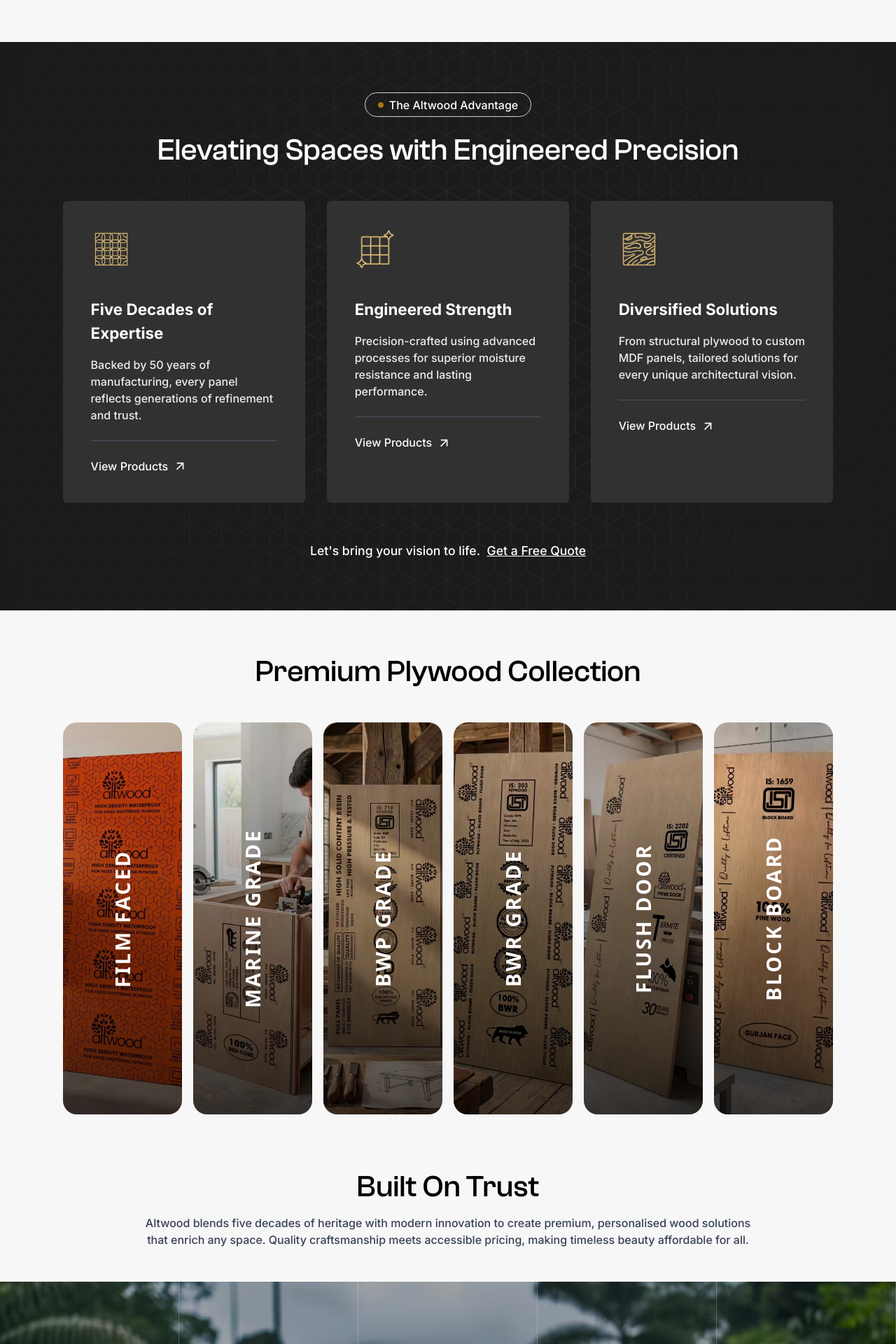
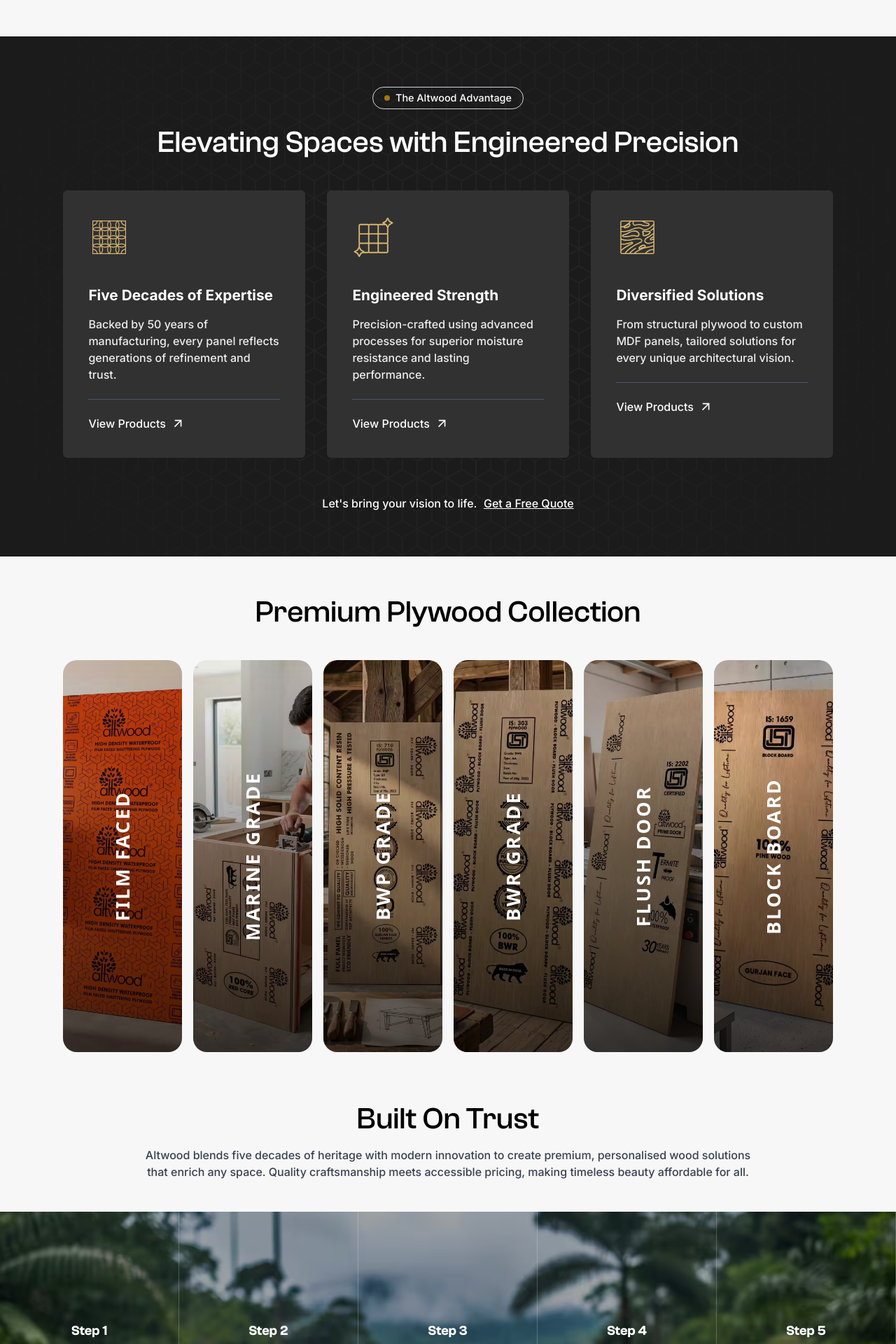
Before and after one commit to josephpal27/altwood, a Next.js app: page / in a window 1280 px wide. Shown: the part 1480-3400 px from the top of the page at 70% size. Built offline with nearby package versions, Linux system fonts and the light colour scheme.

Commit message:
Built On Trust Responsiveness added

```diff
--- a/src/components/home/Advantage.jsx
+++ b/src/components/home/Advantage.jsx
@@ -34,8 +34,8 @@ const Advantage = () => {
         <>
             <section className="
                 bg-[url('/images/banners/black-bg-1.avif')] bg-cover bg-center relative
-                mt-[3rem] lg:mt-[5rem]
-                pb-[2rem] lg:pb-[4.5rem]
+                mt-[3rem] sm:mt-[3.5rem] lg:mt-[4rem] xl:mt-[4.5rem] 2xl:mt-[5rem]
+                pb-[2rem] sm:pb-[2.5rem] lg:pb-[3.5rem] xl:pb-[4rem] 2xl:pb-[4.5rem]
             ">
 
                 {/* Overlay */}
@@ -45,10 +45,13 @@ const Advantage = () => {
                 <div className="flex flex-col items-center relative">
                     <div className="
                         border-[1px] border-gray-300 w-max rounded-full flex items-center gap-[0.5rem]
-                        px-[1rem] lg:px-[1.1rem] py-[0.3rem]
+                        px-[1rem] sm:px-[1.1rem] lg:px-[0.9rem] xl:px-[1rem] 2xl:px-[1.1rem]
+                        py-[0.3rem] sm:py-[0.3rem] lg:py-[0.23rem] xl:py-[0.26rem] 2xl:py-[0.3rem]
                     ">
                         <span className="w-2 h-2 rounded-full bg-[#a87310] block" />
-                        <span className="text-[0.9rem] lg:text-[1rem] text-white font-[500]">The Altwood Advantage</span>
+                        <span className="text-[0.9rem] sm:text-[1rem] lg:text-[0.8rem] xl:text-[0.9rem] 2xl:text-[1rem] text-white font-[500]">
+                            The Altwood Advantage
+                        </span>
                     </div>
                     <motion.h3
                         variants={headingVariant}
@@ -64,13 +67,13 @@ const Advantage = () => {
                 {/* Cards */}
                 <div className="
                     flex justify-between flex-wrap relative
-                    mt-[2rem] lg:mt-[3rem]
+                    mt-[2rem] sm:mt-[1.5rem] lg:mt-[2.3rem] xl:mt-[2.8rem] 2xl:mt-[3rem]
                 ">
                     {advantageData.map((item) => {
                         return (
                             <div key={item.id} className="
                                 w-full lg:w-[31.5%] overflow-hidden rounded-md bg-[#313131]
-                                p-[1.2rem] lg:p-[2.5rem]
+                                p-[1.2rem] sm:p-[1.5rem] lg:p-[2.1rem] xl:p-[2.3rem] 2xl:p-[2.5rem]
                                 hover:translate-y-[-7px] transition duration-300
                                 mb-[0.6rem] lg:mb-0
                             ">
@@ -79,21 +82,21 @@ const Advantage = () => {
                                 " />
                                 <span className="
                                     text-white block
-                                    text-[1.3rem] lg:text-[1.4rem] font-[700]
-                                    mt-[1.5rem] lg:mt-[2.5rem]
+                                    text-[1.3rem] sm:text-[1.4rem] lg:text-[1.2rem] xl:text-[1.3rem] 2xl:text-[1.4rem] font-[700]
+                                    mt-[1.5rem] sm:mt-[1.7rem] lg:mt-[2.1rem] xl:mt-[2.3rem] 2xl:mt-[2.5rem]
                                 ">
                                     {item.title}
                                 </span>
                                 <p className="
                                     text-[#ededed]
-                                    mt-[0.8rem] lg:mt-[1rem]
+                                    mt-[0.8rem] sm:mt-[1rem] lg:mt-[0.8rem] xl:mt-[0.9rem] 2xl:mt-[1rem]
                                 ">
                                     {item.desc}
                                 </p>
                                 <div className="
                                     border-t border-gray-600
-                                    mt-[1.2rem] lg:mt-[1.5rem]
-                                    pt-[1.2rem] lg:pt-[1.5rem]
+                                    mt-[1.2rem] sm:mt-[1.4rem] lg:mt-[1.3rem] xl:mt-[1.4rem] 2xl:mt-[1.5rem]
+                                    pt-[1.2rem] sm:pt-[1.4rem] lg:pt-[1.3rem] xl:pt-[1.4rem] 2xl:pt-[1.5rem]
                                 ">
                                     <Link href={item.url} className="
                                     text-white w-max group
@@ -112,11 +115,11 @@ const Advantage = () => {
                 </div>
 
                 {/* CTA */}
-                <div className="relative flex justify-center items-center mt-[1rem] lg:mt-[3.5rem]">
+                <div className="relative flex justify-center items-center mt-[1rem] sm:mt-[1.5rem] lg:mt-[3.1rem] xl:mt-[3.3rem] 2xl:mt-[3.5rem]">
                     {/* Icon will add here */}
-                    <p className="text-center text-white flex items-center flex-col lg:flex-row gap-[0.6rem] text-[0.9rem] sm:text-[1.1rem]">
+                    <p className="text-center text-white flex items-center flex-col lg:flex-row gap-[0.6rem] text-[0.9rem] sm:text-[1.1rem] lg:text-[0.9rem] xl:text-[1rem] 2xl:text-[1.1rem]">
                         Let's bring your vision to life.
-                        <Link href="/contact" className="text-white underline text-[0.9rem] sm:text-[1.1rem]">Get a Free Quote</Link>
+                        <Link href="/contact" className="text-white underline text-[0.9rem] sm:text-[1.1rem] lg:text-[0.9rem] xl:text-[1rem] 2xl:text-[1.1rem]">Get a Free Quote</Link>
                     </p>
                 </div>
             </section>
--- a/src/components/home/BuiltOnTrust.jsx
+++ b/src/components/home/BuiltOnTrust.jsx
@@ -78,7 +78,7 @@ const BuiltOnTrust = () => {
 
     return (
         <>
-            <section className="p-0 mt-[3rem] lg:mt-[5rem]">
+            <section className="p-0 mt-[3rem] sm:mt-[3.5rem] lg:mt-[4rem] xl:mt-[4.5rem] 2xl:mt-[5rem]">
 
                 <div className="px-[1rem] sm:px-[7%] flex flex-col items-center">
                     <motion.h5
@@ -95,7 +95,7 @@ const BuiltOnTrust = () => {
                     </p>
                 </div>
 
-                <div className="relative overflow-hidden bg-black mt-[1.7rem] lg:mt-[3rem]">
+                <div className="relative overflow-hidden bg-black mt-[1.7rem] sm:mt-[2rem] lg:mt-[2.3rem] xl:mt-[2.8rem] 2xl:mt-[3rem]">
                     {/* Background Image */}
                     <div className="absolute top-0 left-0 w-full h-full z-10">
                         <AnimatePresence mode="sync">
@@ -128,10 +128,12 @@ const BuiltOnTrust = () => {
                                 "
                                     onMouseEnter={() => handleHover(item.image)}
                                 >
-                                    <span className="text-white text-[1.1rem] lg:text-[1.3rem] font-[600] font-clash">
+                                    <span className="
+                                        text-white text-[1.1rem] sm:text-[1.2rem] lg:text-[1.1rem] xl:text-[1.2rem] 2xl:text-[1.3rem] font-[600] font-clash
+                                    ">
                                         {item.title}
                                     </span>
-                                    <p className="text-white mt-[0.4rem] lg:mt-[0.7rem] text-[0.8rem] lg:text-[1.1rem]"
+                                    <p className="text-white mt-[0.4rem] lg:mt-[0.7rem] text-[0.8rem] sm:text-[1rem] lg:text-[0.9rem] xl:text-[1rem] 2xl:text-[1.1rem]"
                                         dangerouslySetInnerHTML={{__html: item.desc}}
                                     />
                                 </div>
--- a/src/components/home/Collection.jsx
+++ b/src/components/home/Collection.jsx
@@ -49,7 +49,7 @@ const Collection = () => {
     const [active, setActive] = useState(null);
 
     return (
-        <section className="pt-[2rem] lg:pt-[4rem] overflow-hidden">
+        <section className="pt-[2rem] sm:pt-[2.5rem] lg:pt-[3rem] xl:pt-[3.5rem] 2xl:pt-[4rem] overflow-hidden">
             <motion.h4
                 variants={headingVariant}
                 initial="hidden"
@@ -64,7 +64,7 @@ const Collection = () => {
             <div className="
                 flex justify-between flex-wrap lg:flex-nowrap
                 h-[auto] lg:h-[70dvh]
-                gap-[1rem] mt-[1.7rem] lg:mt-[3rem]
+                gap-[1rem] mt-[1.7rem] sm:mt-[2rem] lg:mt-[2.6rem] xl:mt-[2.8rem] 2xl:mt-[3rem]
             ">
                 {collectionData.map((item, index) => (
                     <div
@@ -95,7 +95,7 @@ const Collection = () => {
 
                         {/* Content (always visible on mobile, hover-only on desktop) */}
                         <div className={`
-                            absolute top-0 left-0 w-full h-full p-[0.7rem] lg:p-[2rem]
+                            absolute top-0 left-0 w-full h-full p-[0.7rem] sm:p-[1rem] lg:p-[1.6rem] xl:p-[1.8rem] 2xl:p-[2rem]
                             transition-all duration-300 z-10
                             flex justify-between items-end
                             ${active === index
@@ -105,10 +105,10 @@ const Collection = () => {
                         `}
                         >
                             <div className="w-full lg:w-[85%]">
-                                <span className="text-[1.1rem] lg:text-[1.7rem] font-[700] text-white">
+                                <span className="text-[1.1rem] sm:text-[1.3rem] lg:text-[1.5rem] xl:text-[1.6rem] 2xl:text-[1.7rem] font-[700] text-white">
                                     {item.title}
                                 </span>
-                                <p className="opacity-90 text-white mt-[0.3rem] lg:mt-[0.5rem] lg:text-nowrap text-[0.65rem] sm:text-[1.1rem]">
+                                <p className="opacity-90 text-white mt-[0.3rem] lg:mt-[0.5rem] lg:text-nowrap text-[0.65rem] sm:text-[1rem] lg:text-[0.9rem] xl:text-[1rem] 2xl:text-[1.1rem]">
                                     {item.desc}
                                 </p>
                             </div>
@@ -117,8 +117,8 @@ const Collection = () => {
                             ">
                                 <Link href={item.url}>
                                     <MdArrowOutward className="
-                                        w-[25px] lg:w-[45px]
-                                        h-[25px] lg:h-[45px]
+                                        w-[25px] sm:w-[30px] lg:w-[38px] xl:w-[42px] 2xl:w-[45px]
+                                        h-[25px] sm:h-[30px] lg:h-[38px] xl:h-[42px] 2xl:h-[45px]
                                         rounded-full p-[0.3rem] lg:p-[0.5rem] hover:rotate-45 text-white transition duration-500
                                         bg-[#7d4c0a] hover:bg-[#114a27]
                                     " />
@@ -129,7 +129,8 @@ const Collection = () => {
                         {/* Vertical Text (default state) */}
                         <div className={`
                             absolute inset-0 items-center justify-center uppercase
-                            text-white text-[1.8rem] tracking-widest font-[700]
+                            text-white text-[1.8rem] sm:text-[1.5rem] lg:text-[1.6rem] xl:text-[1.7rem] 2xl:text-[1.8rem]
+                            tracking-widest font-[700]
                             transition-all duration-500 hidden lg:flex
                             ${active === index
                                 ? "opacity-0 scale-90"
--- a/src/components/home/OurStory.jsx
+++ b/src/components/home/OurStory.jsx
@@ -34,7 +34,9 @@ const OurStory = () => {
                         py-[0.3rem] sm:py-[0.3rem] lg:py-[0.23rem] xl:py-[0.26rem] 2xl:py-[0.3rem]
                     ">
                         <span className="w-2 h-2 rounded-full bg-[#a87310] block" />
-                        <span className="text-[0.9rem] sm:text-[1rem] lg:text-[0.8rem] xl:text-[0.9rem] 2xl:text-[1rem] text-black font-[500]">Our Story</span>
+                        <span className="text-[0.9rem] sm:text-[1rem] lg:text-[0.8rem] xl:text-[0.9rem] 2xl:text-[1rem] text-black font-[500]">
+                            Our Story
+                        </span>
                     </div>
                     <motion.h2
                         variants={headingVariant}
```
